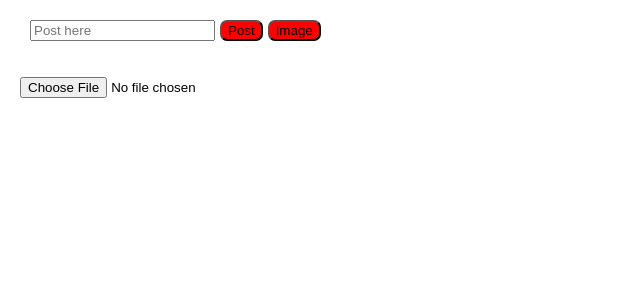
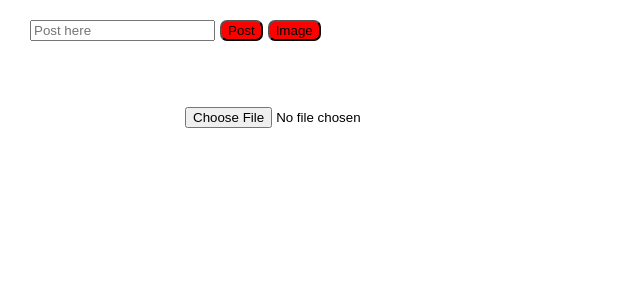
Before and after one commit to Zavi95/Anonymous-chat, a React (Create React App) app: page / in a window 1280 px wide. Both pictures are taken after a click on the button "Image". Shown: the top 300 px of the page, without its empty margins (0-640 px from the left). Built offline with nearby package versions, Linux system fonts and the light colour scheme.

Commit message:
fixed the display image css

```diff
--- a/src/Chatbox.css
+++ b/src/Chatbox.css
@@ -1,4 +1,5 @@
 .chatbox{
+    border:2px solid rgb(0, 0, 0);
     width:250px;
     height:240px;
     position:relative;
@@ -12,7 +13,7 @@
       inset 0 25px 10px rgba(0,0,0,0.2),
       0 5px 6px 5px rgba(0,0,0,0.2);
 
-      font-family: 'Permanent Marker', cursive;
+  font-family: 'Permanent Marker', cursive;
   line-height:1.7em;
   font-size:19px;
 
--- a/src/Input.css
+++ b/src/Input.css
@@ -1,6 +1,8 @@
 .input_div{
     margin:20px 0 0 20px;
     height: 100%;
+    width:100%;
+
 }
 
 .input-form{
--- /dev/null
+++ b/src/Upload.css
@@ -0,0 +1,10 @@
+.image-div{
+    margin:30px auto;
+    width:950px;
+    height:240px;
+}
+
+.image{
+    padding-bottom:20px;
+    width:100%;
+}
--- a/src/Upload.js
+++ b/src/Upload.js
@@ -1,13 +1,15 @@
 import React, { useState } from "react";
+import "./Upload.css";
 
 const Upload = () => {
   const [selectedImage, setSelectedImage] = useState(null);
 
   return (
-    <div>
+    <div className="image-div">
       {selectedImage && (
         <div>
           <img
+            className="image"
             alt="not fount"
             width={"250px"}
             src={URL.createObjectURL(selectedImage)}
```
